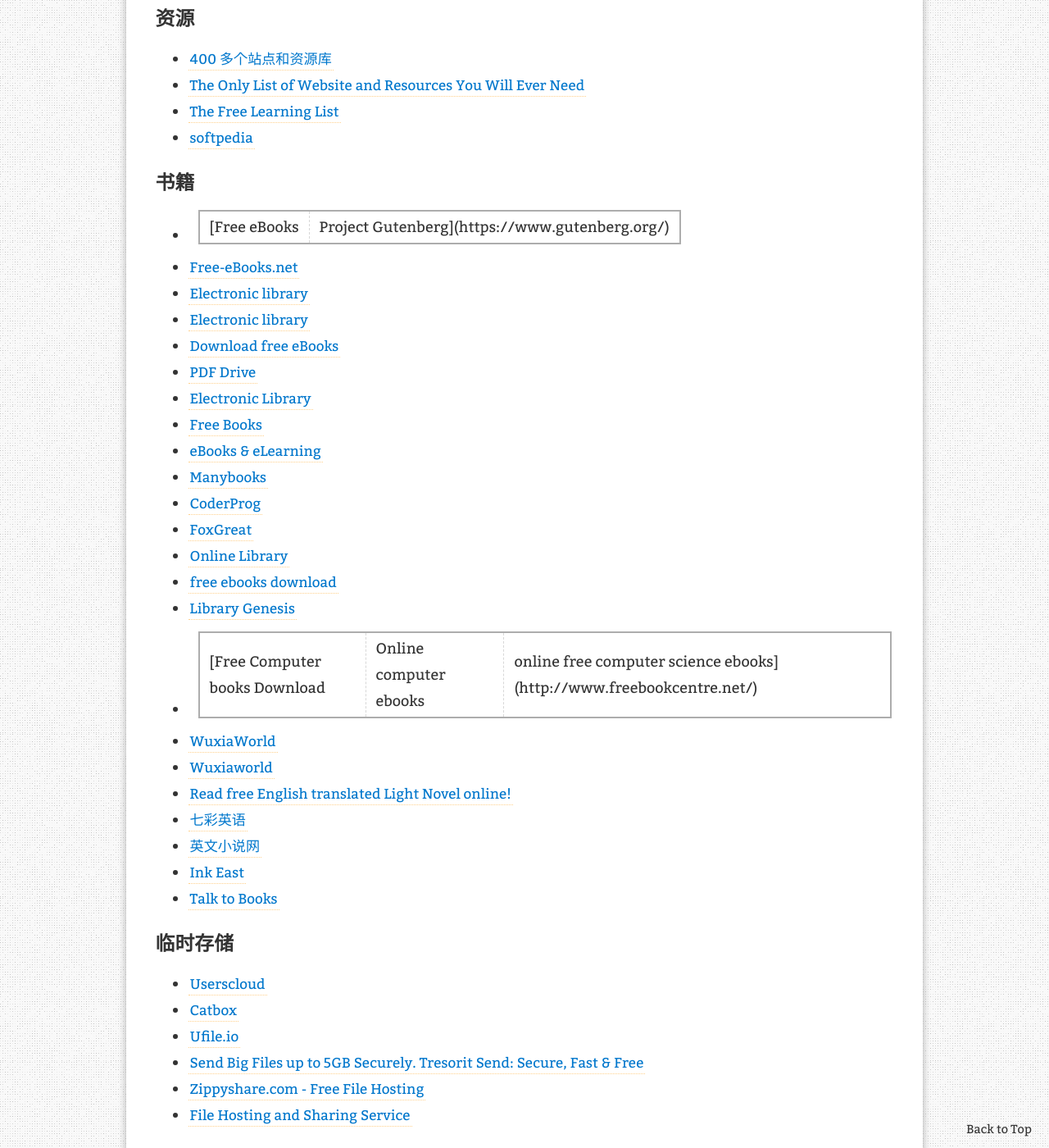
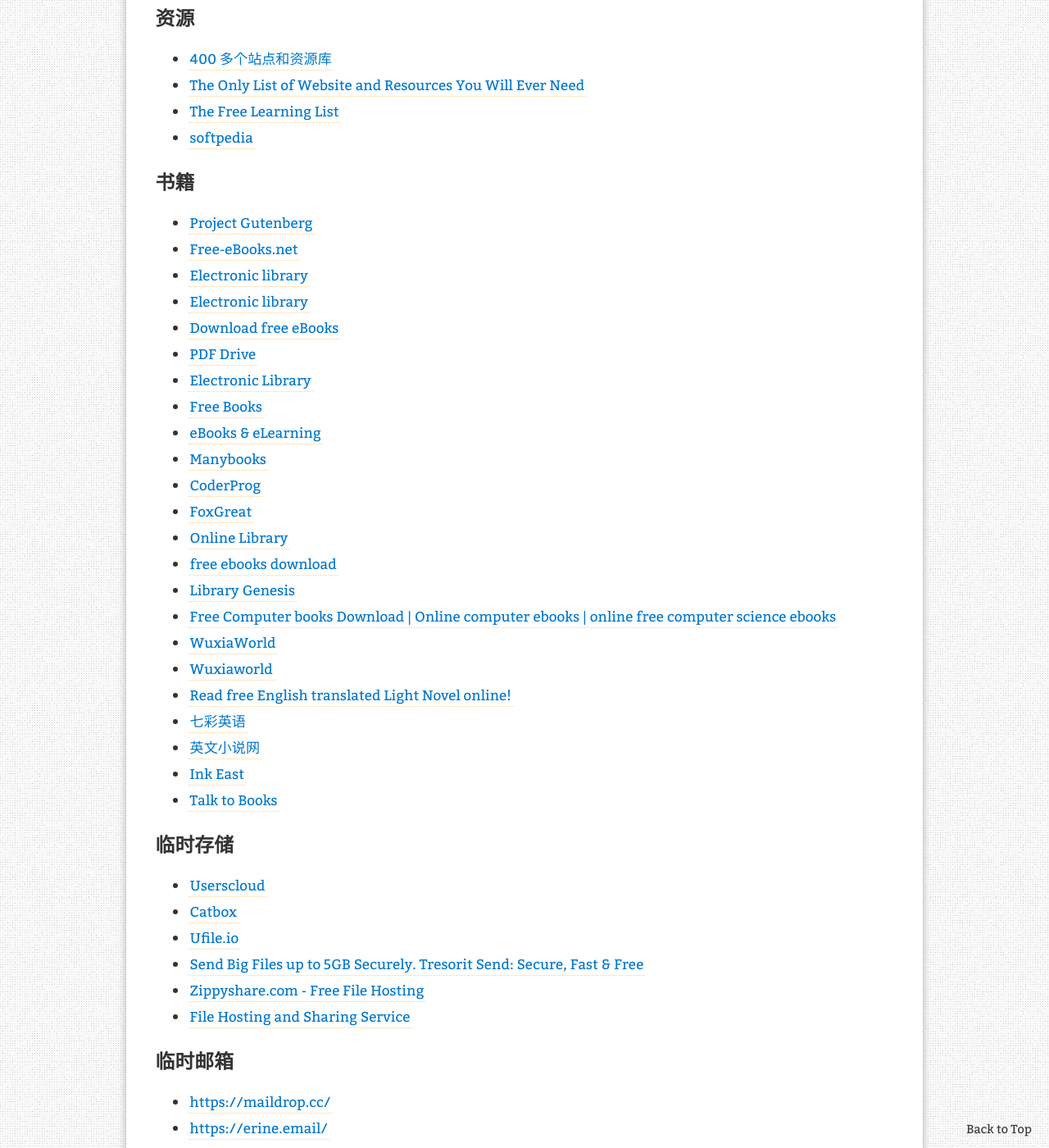
Before and after one commit to ElmTran/ElmTran.github.io, a Jekyll site: the page built from _posts/2022-09-03-awesome-tools.md, in a window 1280 px wide and 1400 px high, scrolled down 2505 px. Shown: the whole window at 82% size. Built offline with Jekyll 4.4.1, drawn with Linux system fonts in a browser that asks for light colours; comment, search, counter and statistics services are not loaded; some of the changed text lies outside the part shown.

Commit message:
fix bugs

```diff
--- a/_posts/2022-09-03-awesome-tools.md
+++ b/_posts/2022-09-03-awesome-tools.md
@@ -137,7 +137,7 @@ redirect_from:
 - [softpedia](https://www.softpedia.com/)
 
 ### 书籍
-- [Free eBooks | Project Gutenberg](https://www.gutenberg.org/)
+- [Project Gutenberg](https://www.gutenberg.org/)
 
 - [Free-eBooks.net ](https://www.free-ebooks.net/)
 
@@ -167,7 +167,7 @@ redirect_from:
 
 - [Library Genesis](http://libgen.rs/search.php)
 
-- [Free Computer books Download | Online computer ebooks | online free computer science ebooks](http://www.freebookcentre.net/)
+- [Free Computer books Download \| Online computer ebooks \| online free computer science ebooks](http://www.freebookcentre.net/)
 
 - [WuxiaWorld](https://www.wuxiaworld.com/)
 
@@ -379,7 +379,7 @@ redirect_from:
 
 - [Shorter URL](http://upyun.online/)
 
-- [Kutt | Modern Open Source URL shortener.](https://kutt.it/)
+- [Kutt \| Modern Open Source URL shortener.](https://kutt.it/)
 
 - [Magic Urls](https://sud.pw/)
 
```
Also changed, not shown: other parts of _posts/2022-09-03-awesome-tools.md (+2 -2 lines).
